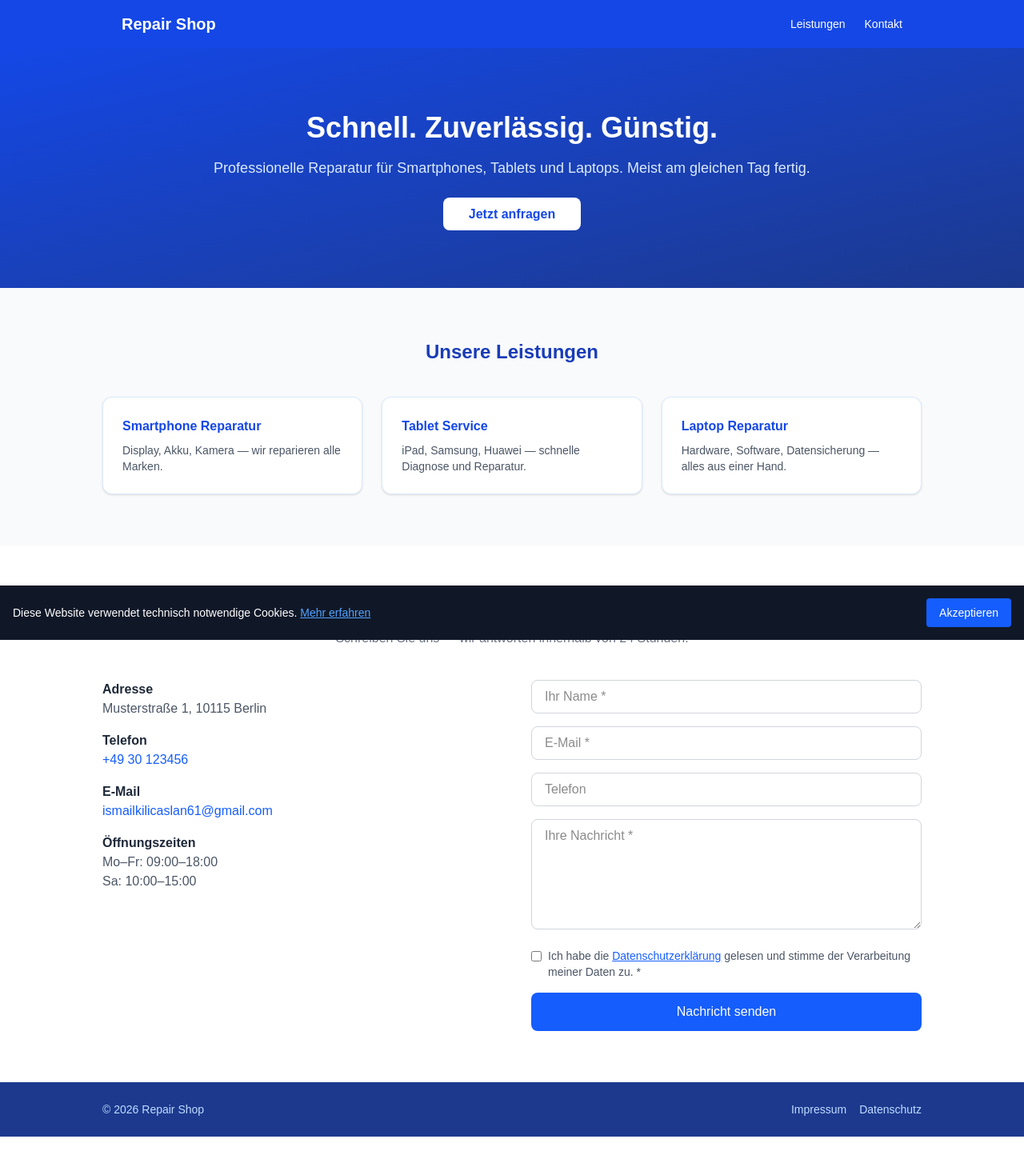
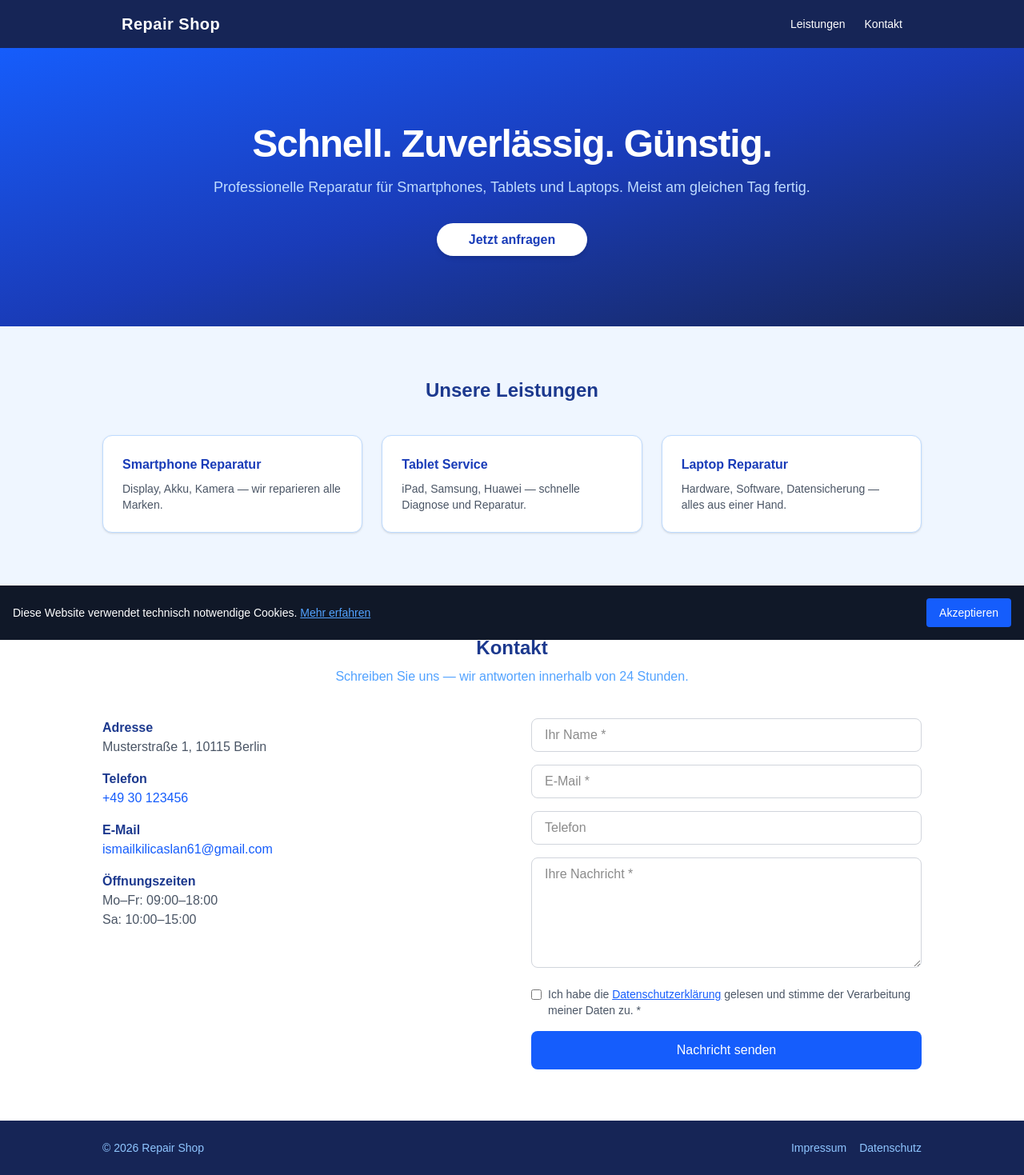
Before and after one commit to iskilicaslan61/repair-shop, a Next.js app: page / in a window 1280 px wide. Shown: the whole page at 80% size. Before the commit the page ends 1421 px from the top, so only its background shows below. Built offline with nearby package versions, Linux system fonts and the light colour scheme; no server answers.

Commit message:
update color scheme to deeper blue tones

```diff
--- a/app/page.tsx
+++ b/app/page.tsx
@@ -5,27 +5,27 @@ export default function Home() {
   return (
     <main className="flex flex-col">
       {/* Header */}
-      <header className="bg-blue-700 text-white">
+      <header className="bg-blue-950 text-white shadow-lg">
         <div className="max-w-5xl mx-auto px-6 py-4 flex items-center justify-between">
-          <h1 className="text-xl font-bold">{SITE_NAME}</h1>
+          <h1 className="text-xl font-bold tracking-wide">{SITE_NAME}</h1>
           <nav className="flex gap-6 text-sm">
-            <a href="#services" className="hover:text-blue-200 transition-colors">Leistungen</a>
-            <a href="#contact" className="hover:text-blue-200 transition-colors">Kontakt</a>
+            <a href="#services" className="hover:text-blue-300 transition-colors">Leistungen</a>
+            <a href="#contact" className="hover:text-blue-300 transition-colors">Kontakt</a>
           </nav>
         </div>
       </header>
 
       {/* Hero */}
-      <section className="bg-gradient-to-br from-blue-700 to-blue-900 text-white py-20 px-6">
+      <section className="bg-gradient-to-br from-blue-600 via-blue-800 to-blue-950 text-white py-24 px-6">
         <div className="max-w-3xl mx-auto text-center">
-          <h2 className="text-4xl font-bold mb-4">Schnell. Zuverlässig. Günstig.</h2>
-          <p className="text-blue-100 text-lg mb-8">
+          <h2 className="text-5xl font-bold mb-4 tracking-tight">Schnell. Zuverlässig. Günstig.</h2>
+          <p className="text-blue-200 text-lg mb-10">
             Professionelle Reparatur für Smartphones, Tablets und Laptops.
             Meist am gleichen Tag fertig.
           </p>
           <a
             href="#contact"
-            className="bg-white text-blue-700 font-semibold px-8 py-3 rounded-lg hover:bg-blue-50 transition-colors"
+            className="bg-white text-blue-800 font-bold px-10 py-3 rounded-full hover:bg-blue-50 transition-colors shadow-md"
           >
             Jetzt anfragen
           </a>
@@ -33,17 +33,17 @@ export default function Home() {
       </section>
 
       {/* Services */}
-      <section id="services" className="py-16 px-6 bg-gray-50">
+      <section id="services" className="py-16 px-6 bg-blue-50">
         <div className="max-w-5xl mx-auto">
-          <h2 className="text-2xl font-bold text-center mb-10 text-blue-800">Unsere Leistungen</h2>
+          <h2 className="text-2xl font-bold text-center mb-10 text-blue-900">Unsere Leistungen</h2>
           <div className="grid grid-cols-1 sm:grid-cols-3 gap-6">
             {[
               { title: "Smartphone Reparatur", desc: "Display, Akku, Kamera — wir reparieren alle Marken." },
               { title: "Tablet Service", desc: "iPad, Samsung, Huawei — schnelle Diagnose und Reparatur." },
               { title: "Laptop Reparatur", desc: "Hardware, Software, Datensicherung — alles aus einer Hand." },
             ].map(s => (
-              <div key={s.title} className="bg-white rounded-xl p-6 shadow-sm border border-blue-100">
-                <h3 className="font-semibold text-blue-700 mb-2">{s.title}</h3>
+              <div key={s.title} className="bg-white rounded-xl p-6 shadow-sm border border-blue-200 hover:border-blue-400 transition-colors">
+                <h3 className="font-semibold text-blue-800 mb-2">{s.title}</h3>
                 <p className="text-gray-600 text-sm">{s.desc}</p>
               </div>
             ))}
@@ -52,26 +52,26 @@ export default function Home() {
       </section>
 
       {/* Contact */}
-      <section id="contact" className="py-16 px-6">
+      <section id="contact" className="py-16 px-6 bg-white">
         <div className="max-w-5xl mx-auto">
-          <h2 className="text-2xl font-bold text-center mb-2 text-blue-800">Kontakt</h2>
-          <p className="text-center text-gray-500 mb-10">Schreiben Sie uns — wir antworten innerhalb von 24 Stunden.</p>
+          <h2 className="text-2xl font-bold text-center mb-2 text-blue-900">Kontakt</h2>
+          <p className="text-center text-blue-400 mb-10">Schreiben Sie uns — wir antworten innerhalb von 24 Stunden.</p>
           <div className="grid grid-cols-1 md:grid-cols-2 gap-12">
             <div className="space-y-4 text-gray-600">
               <div>
-                <p className="font-semibold text-gray-800">Adresse</p>
+                <p className="font-semibold text-blue-900">Adresse</p>
                 <p>{SITE_ADDRESS}</p>
               </div>
               <div>
-                <p className="font-semibold text-gray-800">Telefon</p>
+                <p className="font-semibold text-blue-900">Telefon</p>
                 <a href={`tel:${SITE_PHONE}`} className="text-blue-600 hover:underline">{SITE_PHONE}</a>
               </div>
               <div>
-                <p className="font-semibold text-gray-800">E-Mail</p>
+                <p className="font-semibold text-blue-900">E-Mail</p>
                 <a href={`mailto:${SITE_EMAIL}`} className="text-blue-600 hover:underline">{SITE_EMAIL}</a>
               </div>
               <div>
-                <p className="font-semibold text-gray-800">Öffnungszeiten</p>
+                <p className="font-semibold text-blue-900">Öffnungszeiten</p>
                 <p>Mo–Fr: 09:00–18:00</p>
                 <p>Sa: 10:00–15:00</p>
               </div>
@@ -82,7 +82,7 @@ export default function Home() {
       </section>
 
       {/* Footer */}
-      <footer className="bg-blue-900 text-blue-200 py-6 px-6 mt-auto">
+      <footer className="bg-blue-950 text-blue-300 py-6 px-6 mt-auto">
         <div className="max-w-5xl mx-auto flex flex-col sm:flex-row justify-between items-center gap-2 text-sm">
           <p>© {new Date().getFullYear()} {SITE_NAME}</p>
           <div className="flex gap-4">
```
